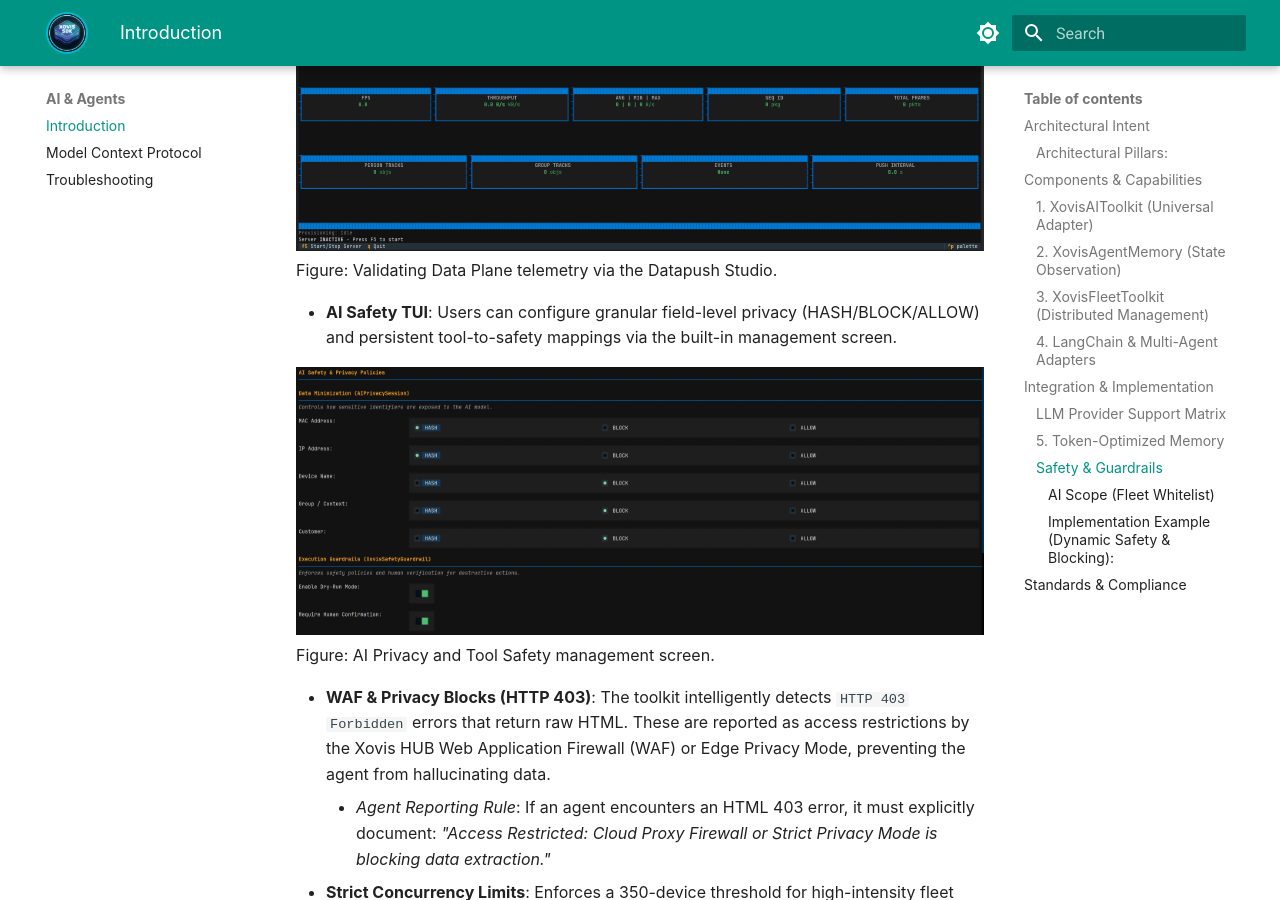
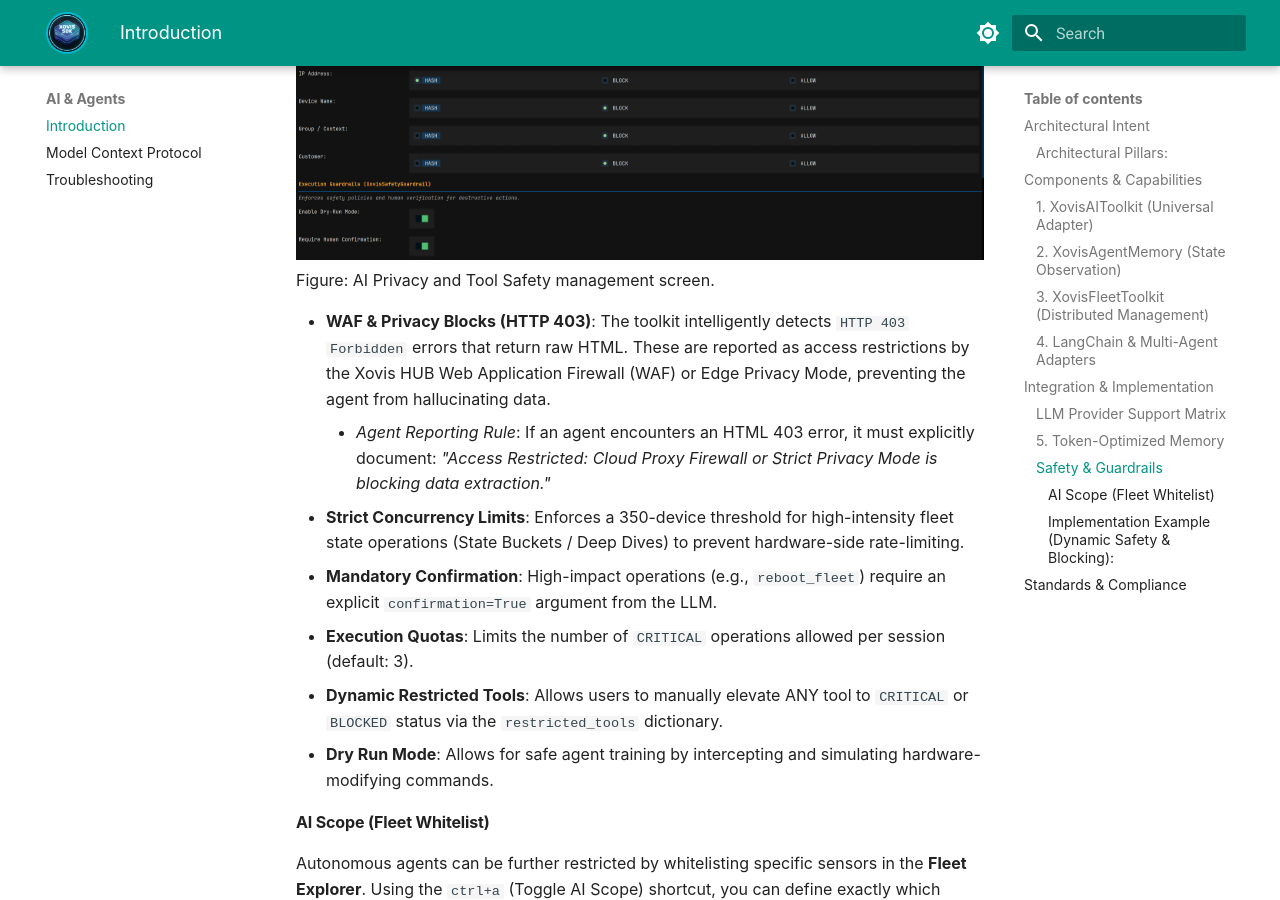
Before and after one commit to xovis-open-sdk/xovis-sdk, an MkDocs documentation site: the page built from docs/ai/agentic_layer.md, in a window 1280 px wide and 900 px high, scrolled down 4242 px. Built offline with MkDocs 1.6.1 and Material for MkDocs 9.7.7, drawn with Linux system fonts in a browser that asks for light colours.

Commit message:
Remove unused image and figure description from agentic_layer documentation

```diff
--- a/docs/ai/agentic_layer.md
+++ b/docs/ai/agentic_layer.md
@@ -81,9 +81,6 @@
 *   **AI Privacy Engine**: A stateful, two-way pseudonymization system via `AIPrivacySession`. It replaces sensitive identifiers (MAC addresses, Customer names) with session-bound hashes (e.g., `Id_a1b2c3d4`). The AI only ever sees and interacts with these hashes, and the toolkit "restores" the real values only at the moment of execution. This ensures zero-trust data handling.
 *   **Adaptive Pacing**: Intra-context aggregation loops automatically inject delays (1.0s for Cloud, 0.2s for LAN) to prevent Cloud HUB WAF triggers and sensor OOM crashes. Aggregation loops iterating over `active_contexts` via a `HubClient` MUST include an `asyncio.sleep(1.0)` delay after each request.
 
-![Datapush Studio](img/push_studio.png)
-Figure: Validating Data Plane telemetry via the Datapush Studio.
-
 *   **AI Safety TUI**: Users can configure granular field-level privacy (HASH/BLOCK/ALLOW) and persistent tool-to-safety mappings via the built-in management screen.
 
 ![AI Privacy Settings](img/ai_privacy.png)
```
